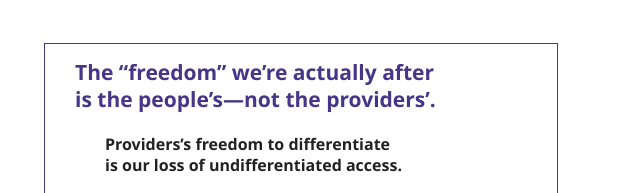
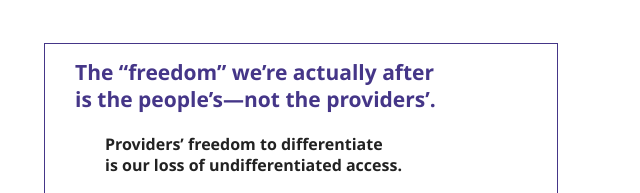
Before and after one commit to RubenVerborgh/Net-Neutrality-2017, a website: page index.html in a window 1280 px wide. Shown: the part 5820-6013 px from the top of the page, 597-1237 px from the left. Drawn offline with Linux system fonts and the light colour scheme.

Commit message:
Fix typo.

```diff
--- a/index.html
+++ b/index.html
@@ -635,7 +635,7 @@
     </h2>
     <ul>
       <li class="next">
-        Providers’s freedom to differentiate<br>
+        Providers’ freedom to differentiate<br>
         is our loss of undifferentiated access.
       </li>
       <li class="next">
```
